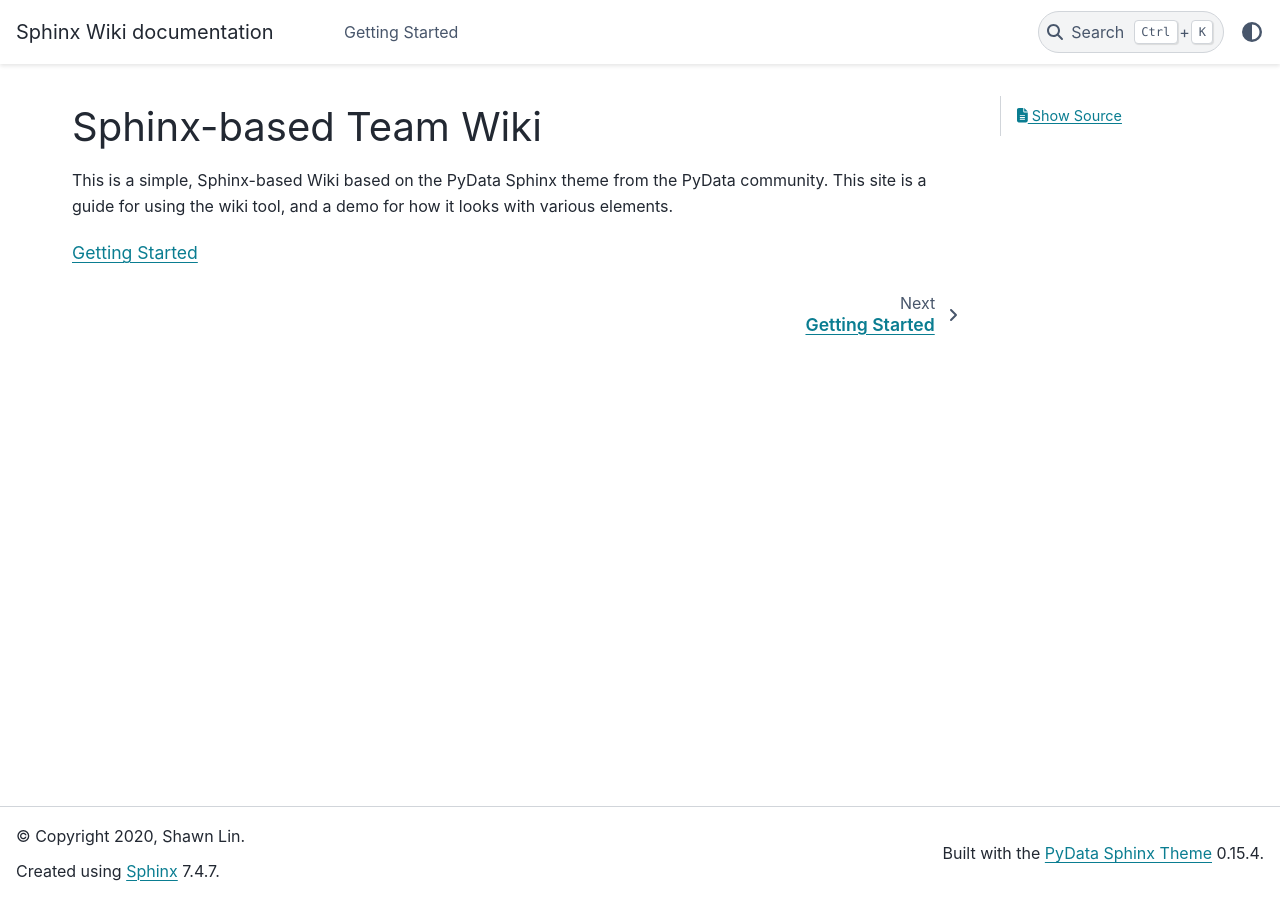
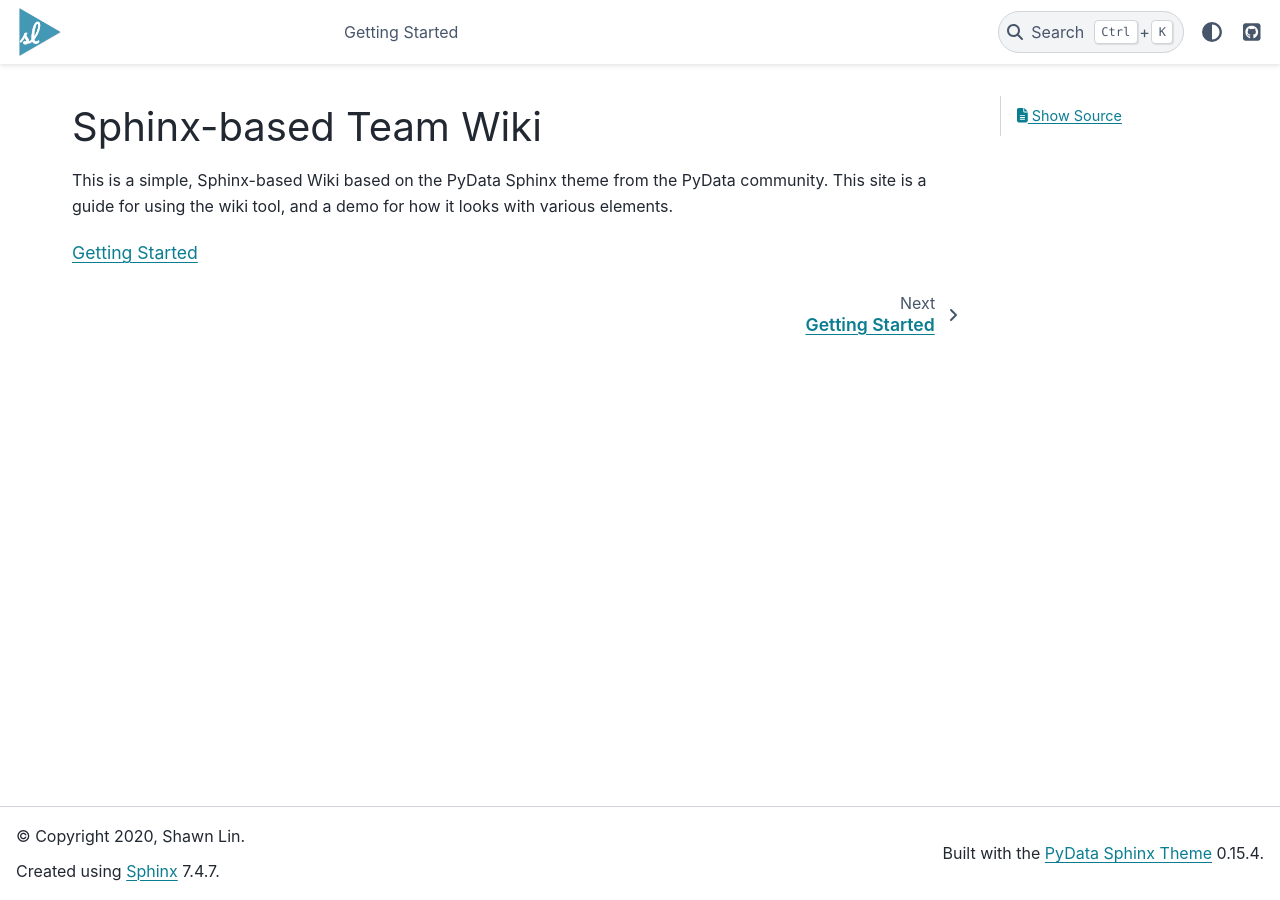
Before and after one commit to shawnlinxl/sphinx-wiki, a Sphinx documentation site: the page built from docs/source/index.rst, in a window 1280 px wide. Built offline with Sphinx 7.4.7 and the PyData theme 0.15.4, drawn with Linux system fonts in a browser that asks for light colours.

Commit message:
Add logo and github link

```diff
--- a/docs/source/conf.py
+++ b/docs/source/conf.py
@@ -29,7 +29,7 @@
 # ones.
 extensions = ["recommonmark"]
 
-source_suffix = ['.rst', '.md']
+source_suffix = [".rst", ".md"]
 
 # Add any paths that contain templates here, relative to this directory.
 templates_path = ["_templates"]
@@ -46,6 +46,11 @@
 # a list of builtin themes.
 
 html_theme = "pydata_sphinx_theme"
+html_logo = "_static/logo.png"
+
+html_theme_options = {
+    "github_url": "https://github.com/shawnlinxl/sphinx-wiki",
+}
 
 html_context = {
     "github_user": "shawnlinxl",
```
Also changed, not shown: docs/source/_static/logo.png (added).
